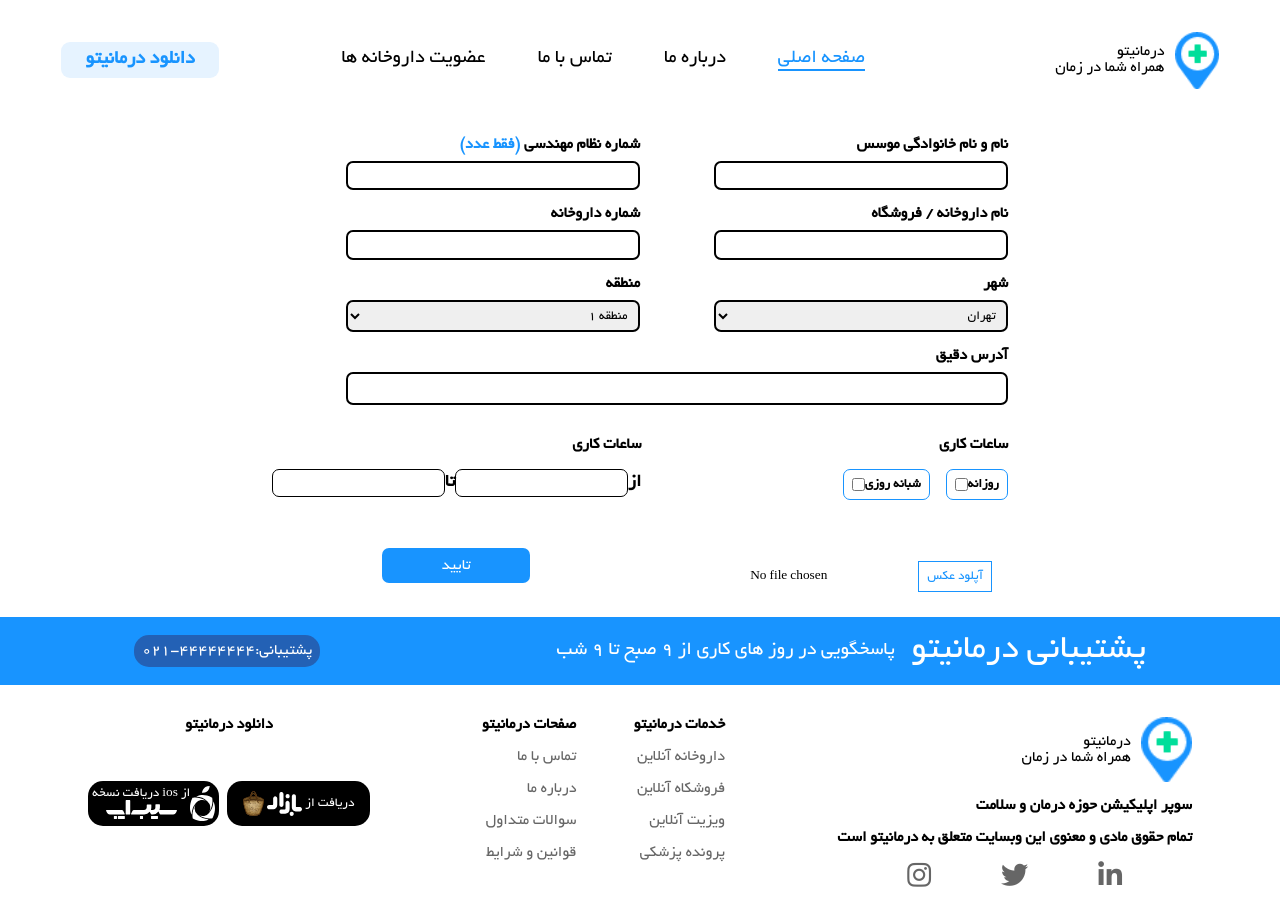
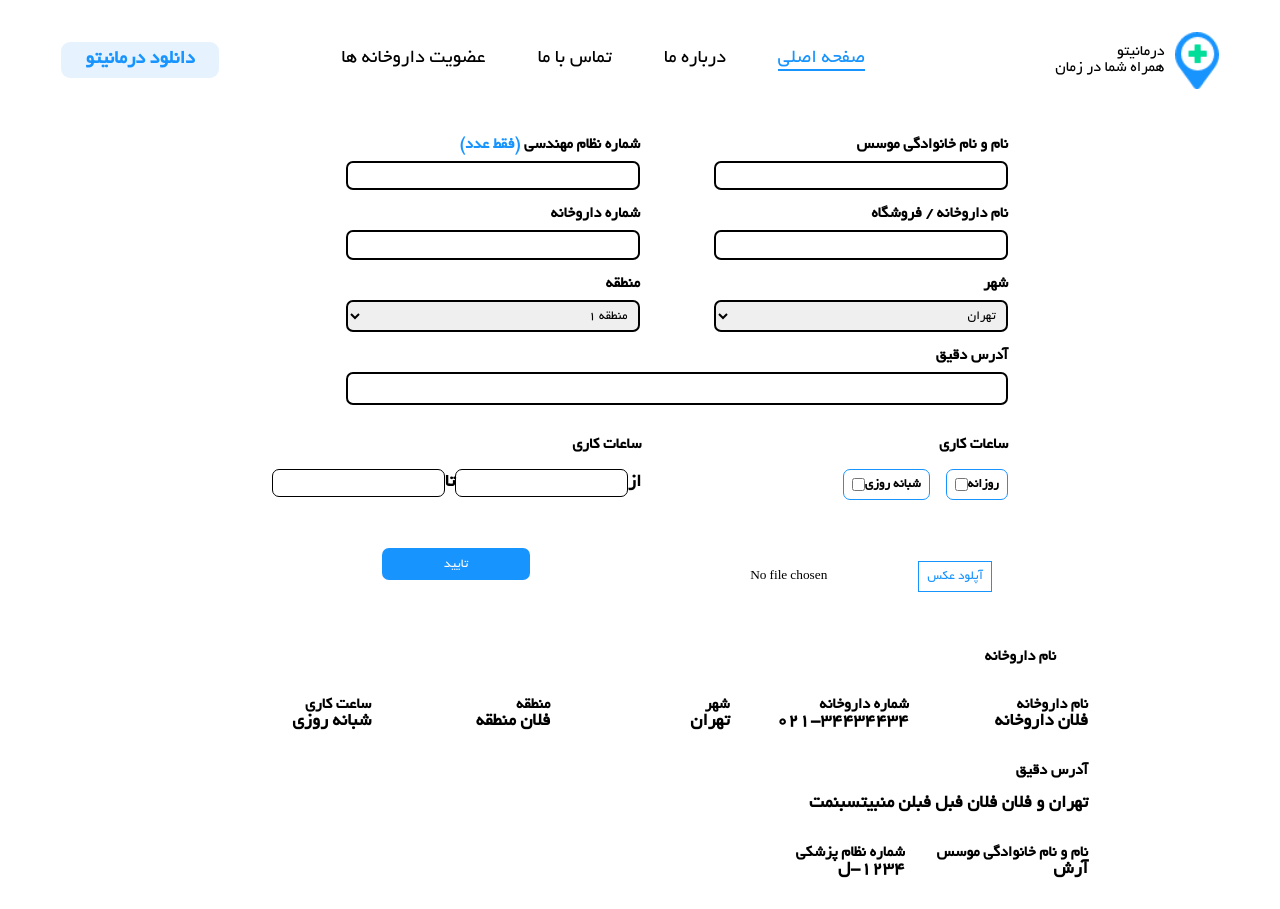
Before and after one commit to Arash-coder/Darmanito-React, a React (Create React App) app: page /Form in a window 1280 px wide. Shown: the top 909 px of the page. Built offline with nearby package versions, Linux system fonts and the light colour scheme.

Commit message:
fix bugs

```diff
--- a/src/Components/Layout/Layout.js
+++ b/src/Components/Layout/Layout.js
@@ -11,7 +11,8 @@
 import Contact_us from '../Contact_us/Contact_us';
 import Pharmacy_Registeration from '../../Containers/Pharmacy_Registeration/Pharmacy_Registeration';
 import Form from '../../Containers/Pharmacy_Registeration/RegisterationForm/RegisterationForm';
-import Confirm from '../../Containers/Pharmacy_Registeration/RegisterationForm/Confirm/Confirm';
+// import Confirm from '../../Containers/Pharmacy_Registeration/RegisterationForm/Confirm/Confirm';
+
 
 
 const Layout = (props) =>{
@@ -24,8 +25,13 @@
         <Back className={show?style.back:null} />
         <Modal onClick={()=>setshow(!show)} className={[style.main,show?style.active:null].join(' ')} />
         <Header />
-        <Route path='/Form' component={Form} />
-        <Route path='/Confirm' component={Confirm} />
+
+
+                <Route path="/Form" component={Form} />
+                {/* <Route path='/Confirm' component={Confirm} /> */}
+
+
+
         <Route path='/' exact>
             <Mainbody onClick={()=>setshow(!show)} />
         </Route>
--- a/src/Containers/Pharmacy_Registeration/RegisterationForm/Confirm/Confirm.js
+++ b/src/Containers/Pharmacy_Registeration/RegisterationForm/Confirm/Confirm.js
@@ -4,7 +4,9 @@
 import pic from '../../../../assets/images/bazzar logo.svg';
 
 
+
 const Confrim = (props) => {
+
     return (
 
         <main className={style.main}>
@@ -12,7 +14,7 @@
                 <div>
                     <img src={pic} alt="image" />
                 </div>
-                <div className={style.title}>
+                <div className={style.title_confirm}>
                     <h4>نام داروخانه</h4>
                     <h3>فلان داروخانه</h3>
                 </div>
@@ -54,7 +56,7 @@
                 </div>
             </div>
             <div className={style.fifth}>
-                <button className={style.change}>ویرایش اطلاعات</button>
+                <button type="submit" className={style.change}>ویرایش اطلاعات</button>
                 <button className={style.confrim}>تکمیل ثبت نام</button>
             </div>
         </main>
--- a/src/Containers/Pharmacy_Registeration/RegisterationForm/Confirm/Confirm.module.scss
+++ b/src/Containers/Pharmacy_Registeration/RegisterationForm/Confirm/Confirm.module.scss
@@ -5,7 +5,7 @@
     .first {
         display: flex;
         direction: rtl;
-        .title {
+        .title_confirm {
             margin-right: 2rem;
         }
     }
--- a/src/Containers/Pharmacy_Registeration/RegisterationForm/RegisterationForm.js
+++ b/src/Containers/Pharmacy_Registeration/RegisterationForm/RegisterationForm.js
@@ -1,37 +1,82 @@
-import React from 'react';
+import React, { Component } from 'react';
 import style from './RegisterationForm.module.scss';
-import {  Link , Route} from 'react-router-dom';
-import { useForm } from "react-hook-form";
 
 
-const RegisterationForm = (props) => {
 
-    const { register, handleSubmit, watch, errors } = useForm();
-    const onSubmit = data => console.log(data);
-    // console.log(watch("example"));
 
+class RegisterationForm extends Component {
+    constructor(props) {
+        super(props)
+        this.state = {
+            input1: true,
+            input1_2: true,
+            input2: true,
+            input3: true,
+            input3_2: true,
+            input3_txt: null,
+            input4: null,
+            input5: null,
+            input6: null,
+            input7: null,
+
+        }
+    }
+    input1handler = (event) => {
+        if (!isNaN(event.target.value)) {
+            this.setState({ input1: false })
+        } else if (event.target.value.length < 4) {
+            this.setState({ input1_2: false })
+        }
+
+        else {
+            this.setState({ input1_2: true, input1: true })
+        }
+    }
+    input2handler = (event) => {
+        if (isNaN(event.target.value)) {
+            this.setState({ input2: false })
+        } else {
+            this.setState({ input2: true })
+        }
+    }
+    input3handler = (event) => {
+        if (event.target.value.length < 4) {
+            this.setState({ input3_2: false })
+        }
+        else if (!isNaN(event.target.value)) {
+            this.setState({ input3: false })
+
+        }
+        else {
+            this.setState({ input3_2: true, input3: true })
+        }
+        this.setState({input3_txt:event.target.value})
+    }
+    render() {
         return (
-
-        <form onSubmit={handleSubmit(onSubmit)}>
-
+            <div>
+                <main>
+                    <form>
                         <div className={style.grid}>
                             <div className={style.grid_item}>
                                 <div className={style.title}>
                                     <h4>نام و نام خانوادگی موسس</h4>
-                        {errors.name_of_manager && <h4 className={style.err}>فیلد اجباری است!</h4>}
+                                    {/* {errors.name_of_manager && <h4 className={style.err}>فیلد اجباری است!</h4>} */}
+                                    <h4 className={[style.err, this.state.input1 ? null : style.err_active, this.state.input1_2 ? null : style.err_active].join(' ')}>فیلد اجباری است!</h4>
                                 </div>
                                 <div className={style.input}>
-                        <input type="text" name="name_of_manager" ref={register({ required: true })} />
+                                    <input onChange={this.input1handler} type="text" name="name_of_manager" />
                                 </div>
                             </div>
                             <div className={style.grid_item}>
                                 <div className={style.grid_item}>
                                     <div className={style.title}>
                                         <h4>شماره نظام مهندسی <span className={style.span}>(فقط عدد)</span></h4>
-                            {errors.shomare_nezam_mohandesi && <h4 className={style.err}>فیلد اجباری است!</h4>}
+                                        {/* {errors.shomare_nezam_mohandesi && <h4 className={style.err}>فیلد اجباری است!</h4>} */}
+                                        <h4 className={[style.err, this.state.input2 ? null : style.err_active].join(' ')}>فیلد اجباری است!</h4>
                                     </div>
                                     <div className={style.input}>
-                            <input type="text" name="shomare_nezam_mohandesi" ref={register({ required: true })} />
+                                        <input onChange={this.input2handler} type="text" name="shomare_nezam_mohandesi" />
                                     </div>
                                 </div>
                             </div>
@@ -40,20 +85,22 @@
                             <div className={style.grid_item}>
                                 <div className={style.title}>
                                     <h4>نام داروخانه / فروشگاه</h4>
-                        {errors.name_of_pharmacy && <h4 className={style.err}>فیلد اجباری است!</h4>}
+                                    {/* {errors.name_of_pharmacy && <h4 className={style.err}>فیلد اجباری است!</h4>} */}
+                                    <h4 className={[style.err, this.state.input3 ? null : style.err_active, this.state.input3_2 ? null : style.err_active].join(' ')}>فیلد اجباری است!</h4>
+
                                 </div>
                                 <div className={style.input}>
-                        <input type="text" name="name_of_pharmacy" ref={register({ required: true })} />
+                                    <input onChange={this.input3handler} type="text" name="name_of_pharmacy" />
                                 </div>
                             </div>
                             <div className={style.grid_item}>
                                 <div className={style.grid_item}>
                                     <div className={style.title}>
                                         <h4>شماره داروخانه</h4>
-                            {errors.number_of_pharmacy && <h4 className={style.err}>فیلد اجباری است!</h4>}
+                                        {/* {errors.number_of_pharmacy && <h4 className={style.err}>فیلد اجباری است!</h4>} */}
                                     </div>
                                     <div className={style.input}>
-                            <input type="text" name="number_of_pharmacy" ref={register({ required: true })} />
+                                        <input type="text" name="number_of_pharmacy" />
                                     </div>
                                 </div>
                             </div>
@@ -62,10 +109,10 @@
                             <div className={style.grid_item}>
                                 <div className={style.title}>
                                     <h4>شهر</h4>
-                        {errors.city && <h4 className={style.err}>فیلد اجباری است!</h4>}
+                                    {/* {errors.city && <h4 className={style.err}>فیلد اجباری است!</h4>} */}
                                 </div>
                                 <div className={style.input}>
-                        <select name="city" ref={register({ required: true })}>
+                                    <select name="city">
                                         <option value="tehran">تهران</option>
                                         <option value="karaj">کرج</option>
                                     </select>
@@ -75,10 +122,10 @@
                                 <div className={style.grid_item}>
                                     <div className={style.title}>
                                         <h4>منطقه</h4>
-                            {errors.region && <h4 className={style.err}>فیلد اجباری است!</h4>}
+                                        {/* {errors.region && <h4 className={style.err}>فیلد اجباری است!</h4>} */}
                                     </div>
                                     <div className={style.input}>
-                            <select name="region" ref={register({ required: true })}>
+                                        <select name="region" >
                                             <option value="1">منطقه 1</option>
                                             <option value="2">منطقه 2</option>
                                         </select>
@@ -89,9 +136,9 @@
                         <div className={style.ad}>
                             <div className={style.title1}>
                                 <h4>آدرس دقیق</h4>
-                    {errors.address && <h4 className={style.err}>فیلد اجباری است!</h4>}
+                                {/* {errors.address && <h4 className={style.err}>فیلد اجباری است!</h4>} */}
                             </div>
-                <input type="text" name="address" ref={register({ required: true })} />
+                            <input type="text" name="address" />
                         </div>
                         <div className={style.grid2}>
                             <div>
@@ -101,40 +148,97 @@
                                 <div className={style.time}>
                                     <div className={style.time_item}>
                                         <h5>روزانه</h5>
-                            <input type="checkbox" name="daily" ref={register} />
+                                        <input type="checkbox" name="daily" />
                                     </div>
                                     <div className={[style.time_item, style.left].join(' ')}>
                                         <h5>شبانه روزی</h5>
-                            <input type="checkbox" name="always" ref={register} />
+                                        <input type="checkbox" name="always" />
                                     </div>
                                 </div>
                             </div>
                             <div className={style.set_timer}>
                                 <div className={style.title4}>
                                     <h4>ساعات کاری</h4>
-                        {errors.time1 && <h4 className={style.err}>فیلد اجباری است !</h4>}
+                                    {/* {errors.time1 && <h4 className={style.err}>فیلد اجباری است !</h4>} */}
 
                                 </div>
                                 <div className={style.set_item}>
                                     <h3>از</h3>
-                        <input type="number" name="from" ref={register({ required: true })} />
+                                    <input type="number" name="from" />
                                     <h3>تا</h3>
-                        <input type="number" name="to" ref={register({ required: true })} />
+                                    <input type="number" name="to" />
                                 </div>
                             </div>
                         </div>
                         <div className={style.lastone}>
                             <div>
 
-                    <input type="file" name="file" id="file" className={style.upload} ref={register} />
+                                <input type="file" name="file" id="file" className={style.upload} />
                             </div>
                             <div className={style.speci}>
-                    <Link className={style.confirm} to="/Confirm" >تایید</Link>
+
+                                <button type="submit" className={style.confirm}>تایید</button>
 
                             </div>
                         </div>
                     </form>
+                </main>
 
-    )
+                {/* !!!!!!!!!!!!!!!!!!!!!!!!!!!!!!!!!!!!!!!!!!!! */}
+
+                <main className={style.main}>
+                    <div className={style.first}>
+                        <div>
+                            {/* <img src={pic} alt="image" /> */}
+                        </div>
+                        <div className={style.title_confirm}>
+                            <h4>نام داروخانه</h4>
+                            <h3>{this.state.input3_txt}</h3>
+                        </div>
+                    </div>
+                    <div className={style.second}>
+                        <div className={style.second_item}>
+                            <h4>نام داروخانه</h4>
+                            <h3>فلان داروخانه</h3>
+                        </div>
+                        <div className={style.second_item}>
+                            <h4>شماره داروخانه</h4>
+                            <h3>021-34434434</h3>
+                        </div>
+                        <div className={style.second_item}>
+                            <h4>شهر</h4>
+                            <h3>تهران</h3>
+                        </div>
+                        <div className={style.second_item}>
+                            <h4>منطقه</h4>
+                            <h3>فلان منطقه</h3>
+                        </div>
+                        <div className={style.second_item}>
+                            <h4>ساعت کاری</h4>
+                            <h3>شبانه روزی</h3>
+                        </div>
+                    </div>
+                    <div className={style.third}>
+                        <h4>آدرس دقیق</h4>
+                        <h3>تهران و فلان فلان فبل فبلن منبیتسبنمت</h3>
+                    </div>
+                    <div className={style.fourth}>
+                        <div className={style.fourth_item}>
+                            <h4>نام و نام خانوادگی موسس</h4>
+                            <h3>آرش</h3>
+                        </div>
+                        <div className={[style.fourth_item, style.right].join(' ')}>
+                            <h4>شماره نظام پزشکی</h4>
+                            <h3>1234-ل</h3>
+                        </div>
+                    </div>
+                    <div className={style.fifth}>
+                        <button type="submit" className={style.change}>ویرایش اطلاعات</button>
+                        <button className={style.confrim}>تکمیل ثبت نام</button>
+                    </div>
+                </main>
+            </div>
+        );
+    }
 }
 export default RegisterationForm;
--- a/src/Containers/Pharmacy_Registeration/RegisterationForm/RegisterationForm.module.scss
+++ b/src/Containers/Pharmacy_Registeration/RegisterationForm/RegisterationForm.module.scss
@@ -159,8 +159,72 @@
 .err {
     color: red;
     margin-right: 1rem;
+    display: none;
+}
+
+.err_active {
+    display: block;
 }
 
 .title4 {
     display: flex;
 }
+
+//!!!!!!!!!!!!!!!!!!!!!!!!!!!!!!!!!!!!!!!!!!!!!!!!!!!!!!!!!!!!!!!
+.main {
+    padding: 0rem 12rem;
+    margin-top: 2rem;
+    .first {
+        display: flex;
+        direction: rtl;
+        .title_confirm {
+            margin-right: 2rem;
+        }
+    }
+    .second {
+        display: grid;
+        grid-template-columns: 1fr 1fr 1fr 1fr 1fr;
+        direction: rtl;
+        margin-top: 2rem;
+    }
+    .third {
+        direction: rtl;
+        margin-top: 2rem;
+        h3 {
+            margin-top: 1rem;
+        }
+    }
+    .fourth {
+        display: flex;
+        direction: rtl;
+        margin-top: 2rem;
+        .fourth_item {
+            direction: rtl;
+        }
+        .right {
+            margin-right: 2rem;
+        }
+    }
+    .fifth {
+        direction: rtl;
+        .change {
+            color: $blue;
+            background-color: white;
+            border: 2px solid $blue;
+            padding: 1rem;
+            border-radius: 5px;
+            cursor: pointer;
+        }
+        .confrim {
+            margin-right: 2rem;
+            background-color: $blue;
+            border: none;
+            color: white;
+            padding: 1rem;
+            border-radius: 5px;
+            border: 2px solid $blue;
+            cursor: pointer;
+        }
+        margin:2rem 0rem;
+    }
+}
```
Also changed, not shown: 1 other file (tests, documents, lock files or other folders). Lines whose indentation alone changed are shown as unchanged.
